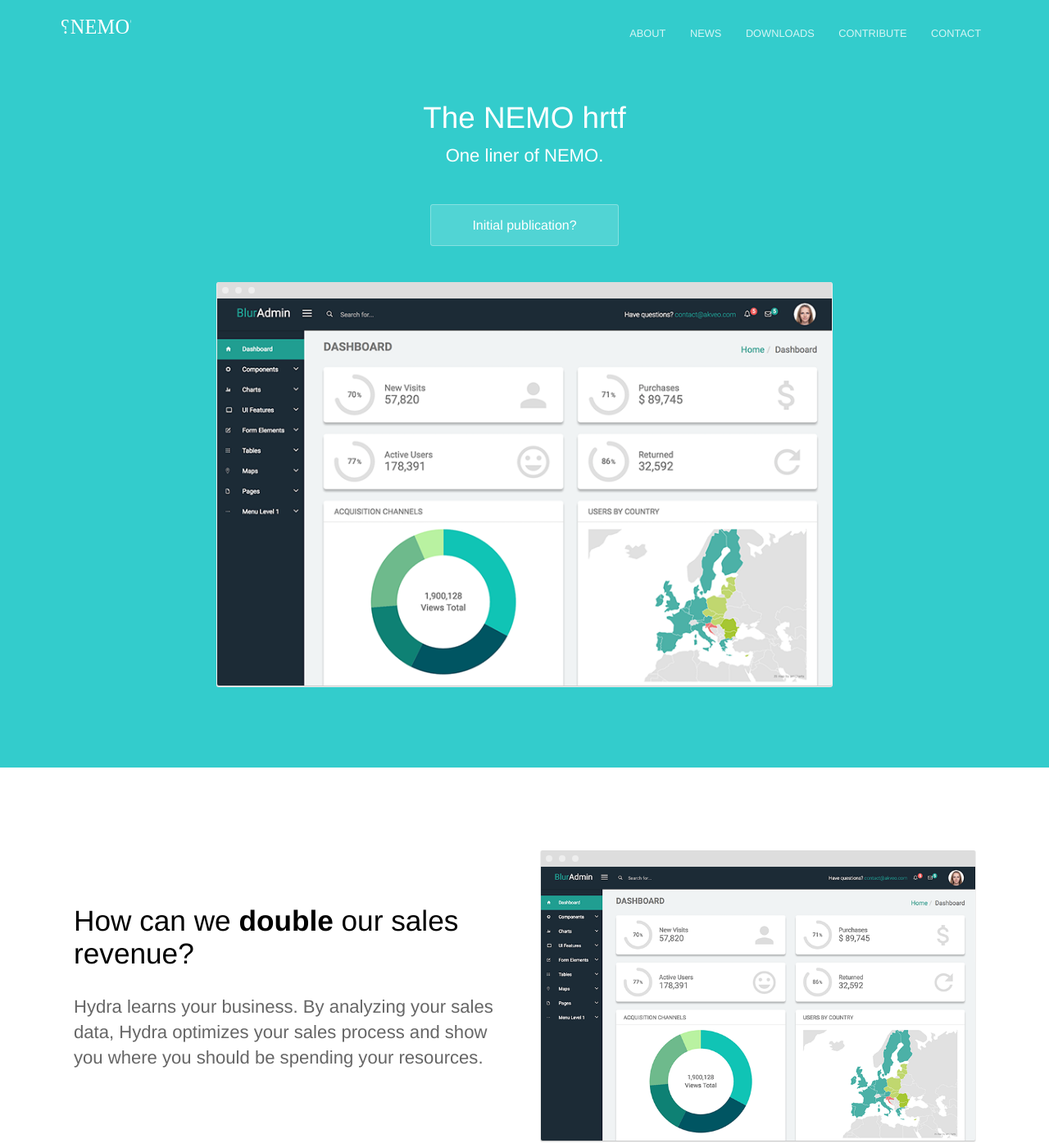
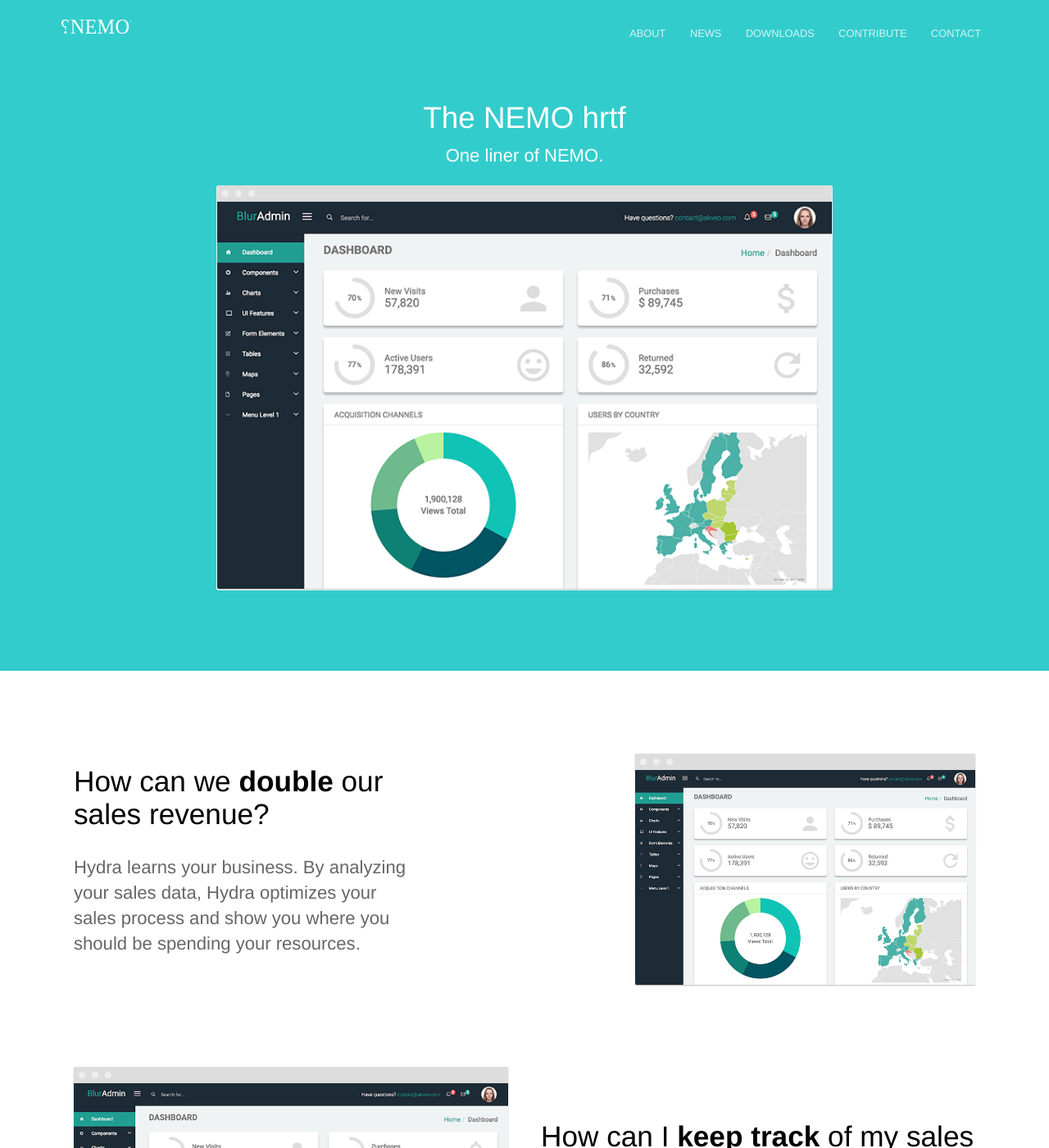
Before and after one commit to TheNEMOproject/TheNEMOproject.github.io, a Jekyll site: the page built from index.html, in a window 1280 px wide and 1400 px high. Shown: the whole window at 82% size. Built offline with Jekyll 4.4.1, drawn with Linux system fonts in a browser that asks for light colours.

Commit message:
Update index.html

```diff
--- a/index.html
+++ b/index.html
@@ -6,7 +6,6 @@
 	<div class="text-container">
 		<h1 class="editable">The NEMO hrtf</strong></h1>
 		<p class="subtext editable">One liner of NEMO.</p>
-		<div class="cta button alt"><a href="{{ site.baseurl }}/contact/">Initial publication?</a></div>
 		<div>
 			<img src="{{ site.baseurl }}/images/dashboard.png" alt="Screenshot" class="screenshot editable" />
 		</div>
@@ -20,6 +19,8 @@
 				<h2>How can we <strong>double</strong> our sales revenue?</h2>
 				<p>Hydra learns your business. By analyzing your sales data, Hydra optimizes your sales process and show you where you should be spending your resources. </p>
 			</div>
+			<div class="cta button alt"><a href="{{ site.baseurl }}/contact/">Initial publication?</a></div>
+
 			<div class="image">
 				<img src="{{ site.baseurl }}/images/dashboard.png" alt="Screenshot" class="screenshot editable" />
 			</div>
```
